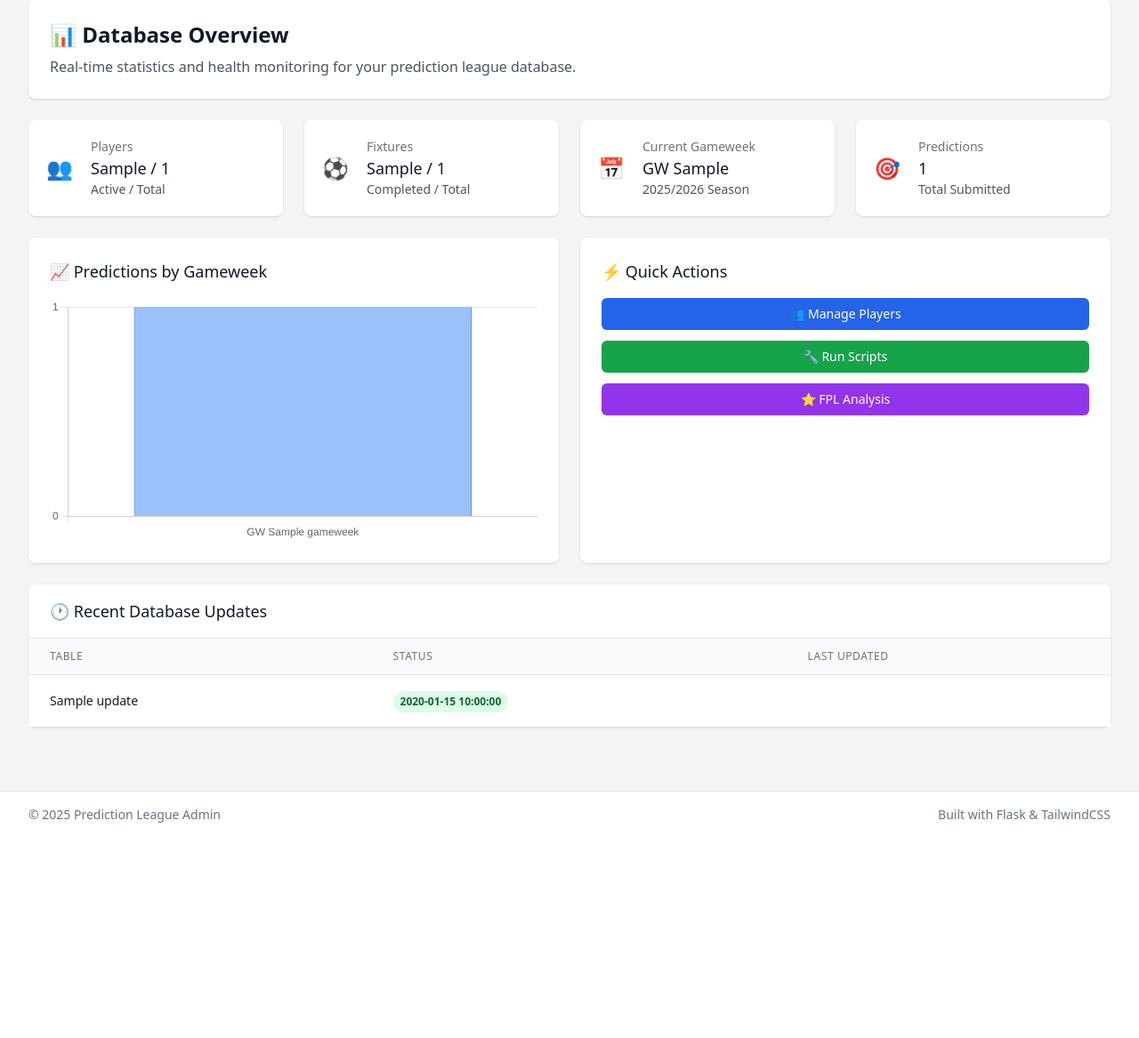
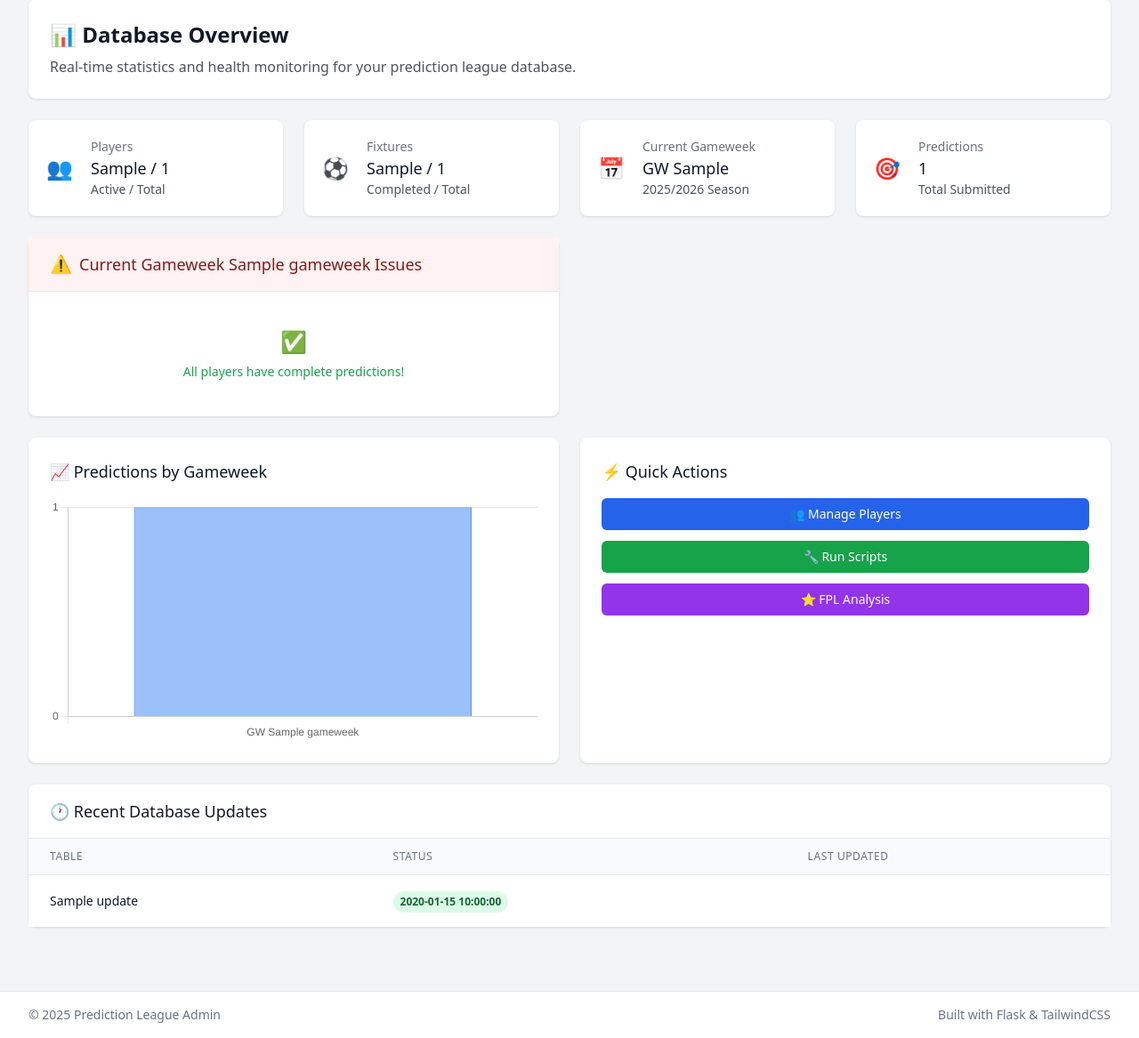
Before and after one commit to spacedlevo/prediction_league_scripts, a Flask app: template webapp/templates/dashboard.html in a window 1280 px wide. Shown: the part 106-1273 px from the top of the page at 89% size. Before the commit the page ends 1031 px from the top, so only its background shows below. Run offline with Flask 3, Linux system fonts and the light colour scheme; the template is opened without the code that fills it: most values are stand-ins (such as "Sample title", 1, 10 or a date in 2020); parts of the project's set-up code (start-up, migrations or seed data) failed here and were passed over; some libraries are stand-ins or nearby versions.

Commit message:
added missing predictions to dashboard

```diff
--- a/webapp/templates/dashboard.html
+++ b/webapp/templates/dashboard.html
@@ -110,6 +110,121 @@
             </div>
         </div>
     </div>
+
+    <!-- Prediction Issues Alerts -->
+    {% if missing_predictions.current.gameweek or missing_predictions.next.gameweek %}
+    <div class="grid grid-cols-1 lg:grid-cols-2 gap-6">
+        <!-- Current Gameweek Issues -->
+        {% if missing_predictions.current.gameweek %}
+        <div class="bg-white shadow rounded-lg">
+            <div class="px-6 py-4 border-b border-gray-200 bg-red-50">
+                <h3 class="text-lg font-medium text-red-900 flex items-center">
+                    <span class="text-xl mr-2">⚠️</span>
+                    Current Gameweek {{ missing_predictions.current.gameweek }} Issues
+                </h3>
+            </div>
+            <div class="p-6">
+                {% set current_missing = missing_predictions.current.players_missing %}
+                {% set current_invalid = missing_predictions.current.players_with_invalid %}
+
+                {% if current_missing %}
+                <div class="mb-4">
+                    <h4 class="text-sm font-medium text-gray-900 mb-2">Players with Missing Predictions:</h4>
+                    <div class="bg-red-50 rounded-lg p-3 max-h-32 overflow-y-auto">
+                        <ul class="space-y-1 text-sm">
+                            {% for player in current_missing %}
+                            <li class="flex justify-between items-center">
+                                <span class="text-red-800">{{ player.player_name }}</span>
+                                <span class="text-red-600 text-xs">{{ player.missing_count }} missing</span>
+                            </li>
+                            {% endfor %}
+                        </ul>
+                    </div>
+                </div>
+                {% endif %}
+
+                {% if current_invalid %}
+                <div class="mb-4">
+                    <h4 class="text-sm font-medium text-gray-900 mb-2">Players with Invalid (9-9) Predictions:</h4>
+                    <div class="bg-yellow-50 rounded-lg p-3 max-h-32 overflow-y-auto">
+                        <ul class="space-y-1 text-sm">
+                            {% for player in current_invalid %}
+                            <li class="flex justify-between items-center">
+                                <span class="text-yellow-800">{{ player.player_name }}</span>
+                                <span class="text-yellow-600 text-xs">{{ player.invalid_count }} invalid</span>
+                            </li>
+                            {% endfor %}
+                        </ul>
+                    </div>
+                </div>
+                {% endif %}
+
+                {% if not current_missing and not current_invalid %}
+                <div class="text-center py-4 text-green-600">
+                    <div class="text-2xl mb-2">✅</div>
+                    <p class="text-sm">All players have complete predictions!</p>
+                </div>
+                {% endif %}
+            </div>
+        </div>
+        {% endif %}
+
+        <!-- Next Gameweek Status -->
+        {% if missing_predictions.next.gameweek %}
+        <div class="bg-white shadow rounded-lg">
+            <div class="px-6 py-4 border-b border-gray-200 bg-blue-50">
+                <h3 class="text-lg font-medium text-blue-900 flex items-center">
+                    <span class="text-xl mr-2">📋</span>
+                    Next Gameweek {{ missing_predictions.next.gameweek }} Status
+                </h3>
+            </div>
+            <div class="p-6">
+                {% set next_missing = missing_predictions.next.players_missing %}
+                {% set next_invalid = missing_predictions.next.players_with_invalid %}
+
+                {% if next_missing %}
+                <div class="mb-4">
+                    <h4 class="text-sm font-medium text-gray-900 mb-2">Players Starting Predictions:</h4>
+                    <div class="bg-blue-50 rounded-lg p-3 max-h-32 overflow-y-auto">
+                        <ul class="space-y-1 text-sm">
+                            {% for player in next_missing %}
+                            <li class="flex justify-between items-center">
+                                <span class="text-blue-800">{{ player.player_name }}</span>
+                                <span class="text-blue-600 text-xs">{{ player.predictions_count }}/{{ player.total_fixtures }}</span>
+                            </li>
+                            {% endfor %}
+                        </ul>
+                    </div>
+                </div>
+                {% endif %}
+
+                {% if next_invalid %}
+                <div class="mb-4">
+                    <h4 class="text-sm font-medium text-gray-900 mb-2">Players with Invalid Predictions:</h4>
+                    <div class="bg-yellow-50 rounded-lg p-3 max-h-32 overflow-y-auto">
+                        <ul class="space-y-1 text-sm">
+                            {% for player in next_invalid %}
+                            <li class="flex justify-between items-center">
+                                <span class="text-yellow-800">{{ player.player_name }}</span>
+                                <span class="text-yellow-600 text-xs">{{ player.invalid_count }} invalid</span>
+                            </li>
+                            {% endfor %}
+                        </ul>
+                    </div>
+                </div>
+                {% endif %}
+
+                {% if not next_missing and not next_invalid %}
+                <div class="text-center py-4 text-green-600">
+                    <div class="text-2xl mb-2">🎯</div>
+                    <p class="text-sm">All predictions complete for next gameweek!</p>
+                </div>
+                {% endif %}
+            </div>
+        </div>
+        {% endif %}
+    </div>
+    {% endif %}
 
     <!-- Charts Section -->
     <div class="grid grid-cols-1 lg:grid-cols-2 gap-6">
```
Also changed, not shown: docs/CHANGELOG.md.
